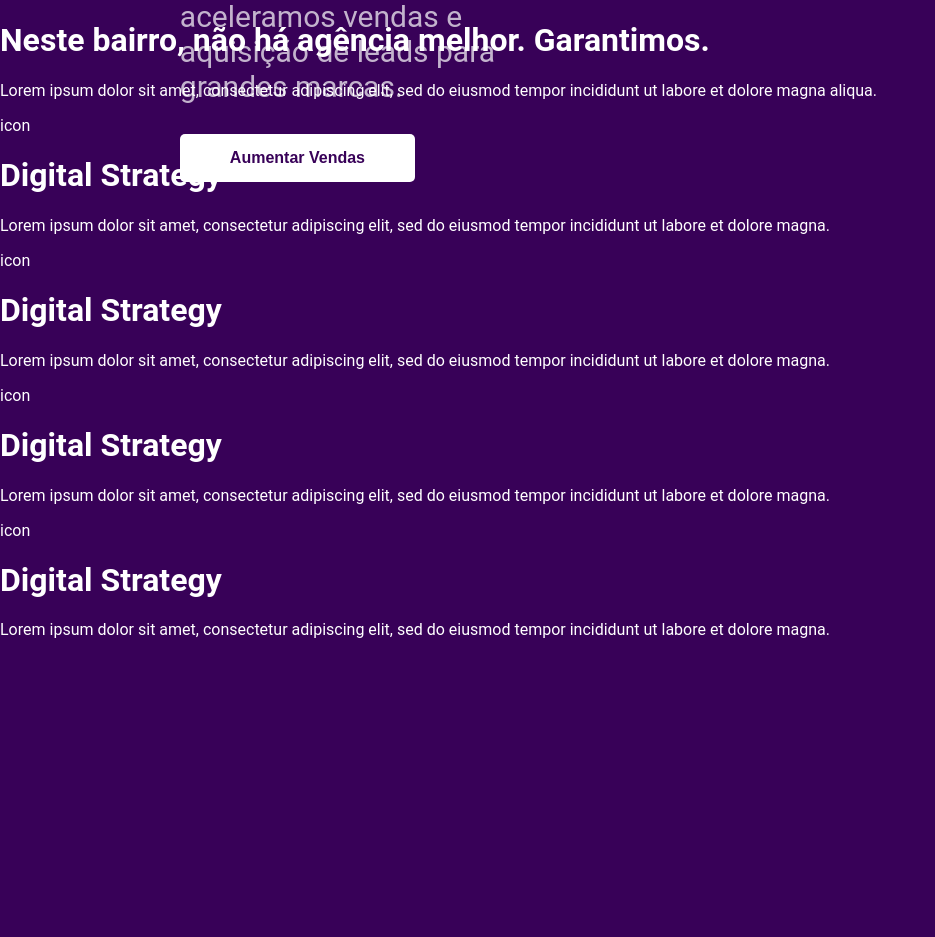
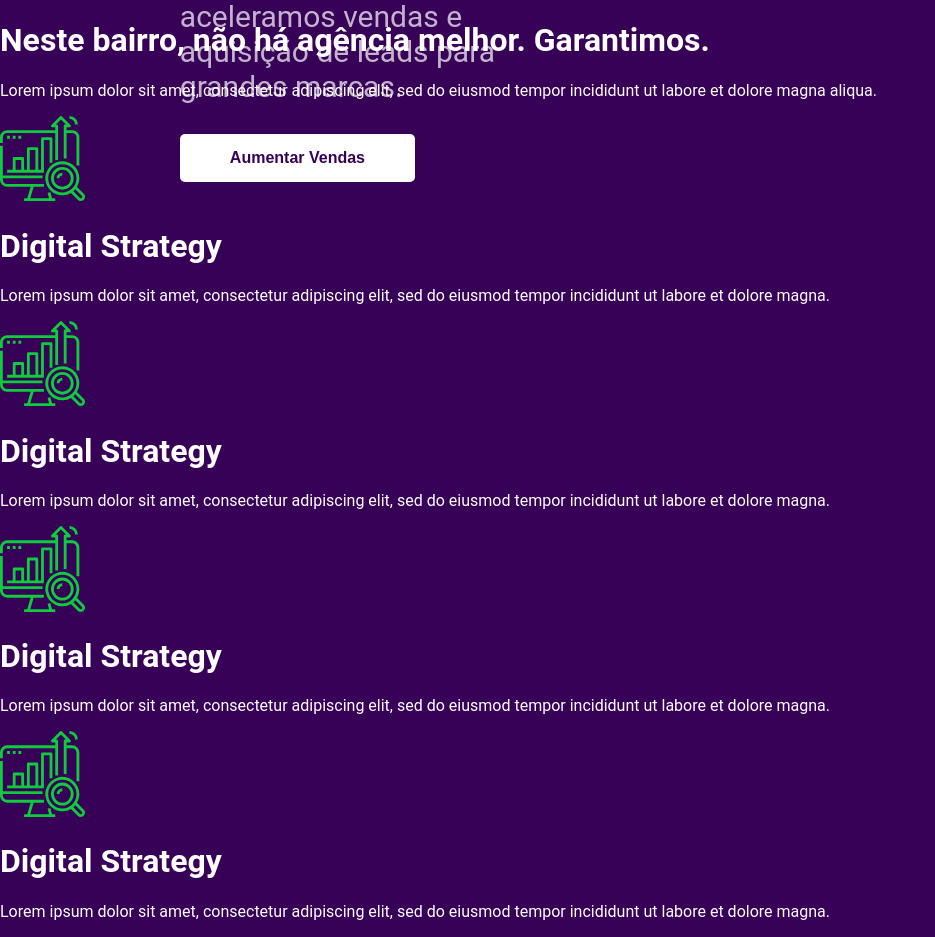
Before and after one commit to jeanramalho/landingpage, a Next.js app: page / in a window 1280 px wide. Shown: the part 933-1870 px from the top of the page, without its empty margins (0-935 px from the left). Before the commit the page ends 1588 px from the top, so only its background shows below. Built offline with nearby package versions, Linux system fonts and the light colour scheme.

Commit message:
Importa imagem no bloco

```diff
--- a/components/features/index.jsx
+++ b/components/features/index.jsx
@@ -1,4 +1,6 @@
 import Styles from "./features.module.scss"
+import Icon from "../../public/images/icon.svg"
+import Image from "next/image"
 
 const Features = () => {
     return <div>
@@ -7,25 +9,25 @@ const Features = () => {
 
         <div className={Styles.features}>
             <div className={Styles.feature}>
-                icon
+                <Image src={Icon}/>
                 <h1>Digital Strategy</h1>
                 <p>Lorem ipsum dolor sit amet, consectetur adipiscing elit, sed do eiusmod tempor incididunt ut labore et dolore magna.</p>
             </div>
 
             <div className={Styles.feature}>
-                icon
+                <Image src={Icon}/>
                 <h1>Digital Strategy</h1>
                 <p>Lorem ipsum dolor sit amet, consectetur adipiscing elit, sed do eiusmod tempor incididunt ut labore et dolore magna.</p>
             </div>
 
             <div className={Styles.feature}>
-                icon
+                <Image src={Icon}/>
                 <h1>Digital Strategy</h1>
                 <p>Lorem ipsum dolor sit amet, consectetur adipiscing elit, sed do eiusmod tempor incididunt ut labore et dolore magna.</p>
             </div>
 
             <div className={Styles.feature}>
-                icon
+                <Image src={Icon}/>
                 <h1>Digital Strategy</h1>
                 <p>Lorem ipsum dolor sit amet, consectetur adipiscing elit, sed do eiusmod tempor incididunt ut labore et dolore magna.</p>
             </div>
```
Also changed, not shown: public/images/icon.svg (added).
